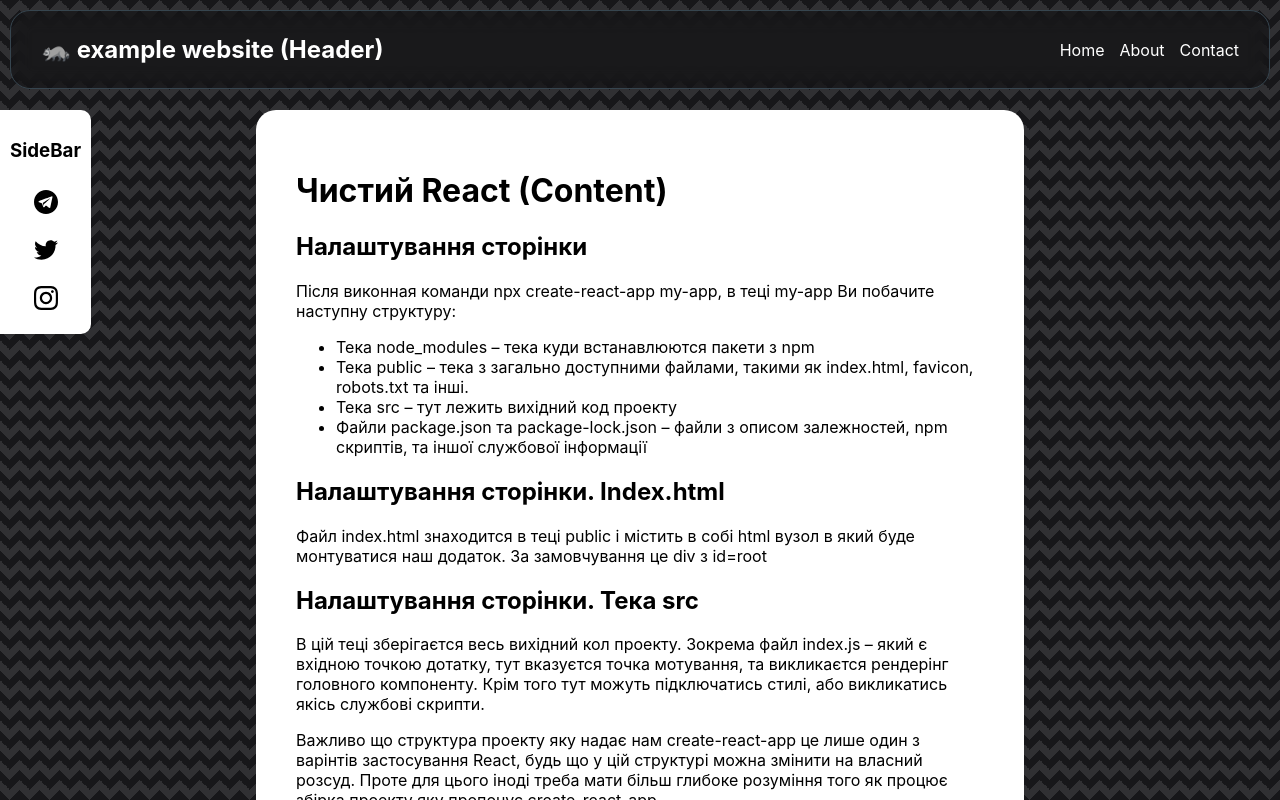
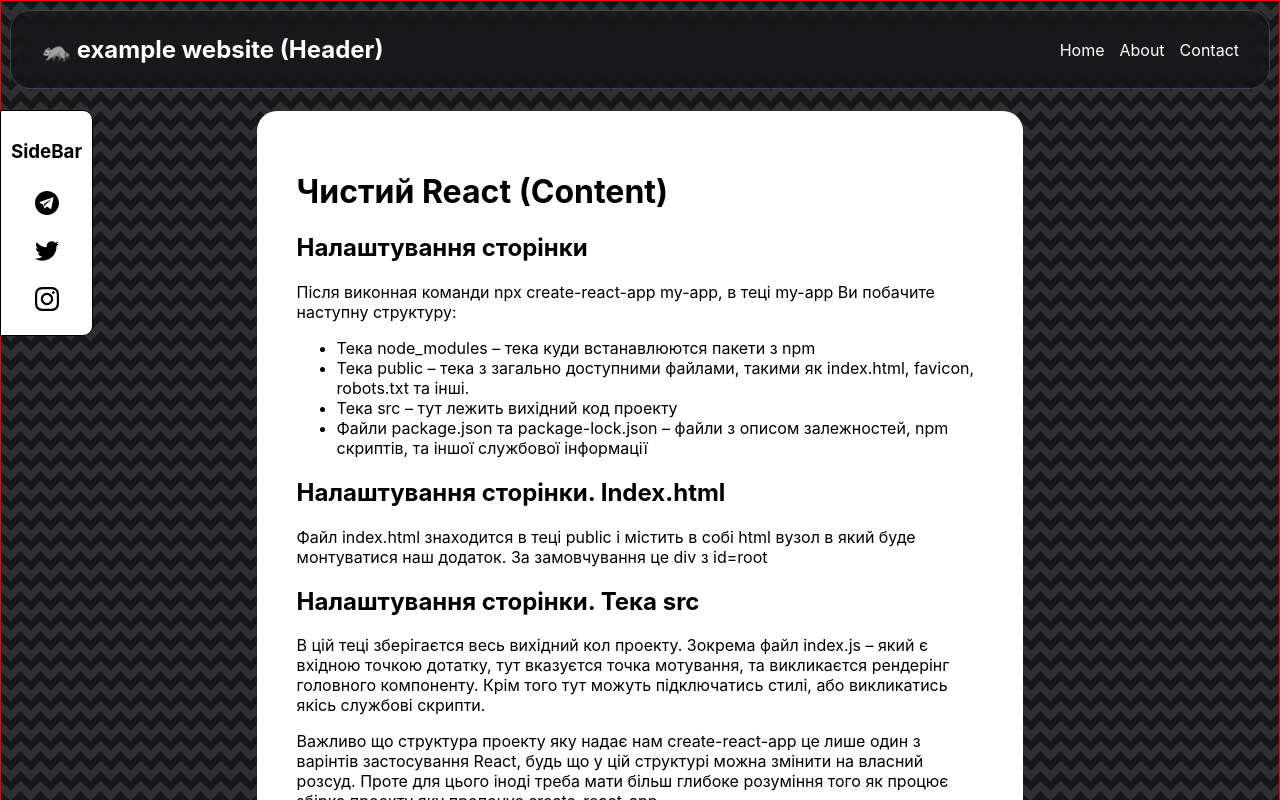
Before and after one commit to xlspring/react-9, a React (Create React App) app: page / in a window 1280 px wide. Shown: the top 800 px of the page. Built offline with nearby package versions, Linux system fonts and the light colour scheme.

Commit message:
Fixed Footer

```diff
--- a/src/index.css
+++ b/src/index.css
@@ -15,8 +15,9 @@ code {
 }
 
 .App {
-    display: flex;
-    flex-direction: column;
+    display: grid;
+
+    grid-auto-columns: 1fr;
 
     min-height: 100vh;
 }
--- a/src/styles/components/Content/index.css
+++ b/src/styles/components/Content/index.css
@@ -12,6 +12,7 @@ main {
   background-repeat: repeat;
   padding-top: 110px;
   padding-bottom: 30px;
+  border: 1px red solid;
 }
 
 .content-wrapper {
--- a/src/styles/components/Content/index.scss
+++ b/src/styles/components/Content/index.scss
@@ -22,6 +22,8 @@ main {
 
     padding-top: 110px;
     padding-bottom: 30px;
+
+    border: 1px red solid;
 }
 
 .content-wrapper {
--- a/src/styles/components/Footer/index.css
+++ b/src/styles/components/Footer/index.css
@@ -6,6 +6,7 @@ footer {
     color: white;
     display: block;
     align-self: flex-end;
+    justify-self: flex-end;
 }
 footer .column {
     display: flex;
--- a/src/styles/components/Footer/index.scss
+++ b/src/styles/components/Footer/index.scss
@@ -11,6 +11,7 @@ footer {
     display: block;
 
     align-self: flex-end;
+    justify-self: flex-end;
 
     .column {
         display: flex;
--- a/src/styles/components/SideBar/index.css
+++ b/src/styles/components/SideBar/index.css
@@ -8,6 +8,7 @@ aside {
   justify-content: center;
   align-items: center;
   border-radius: 0px 10px 10px 0px;
+  border: 1px black solid;
 }
 
 /*# sourceMappingURL=index.css.map */
--- a/src/styles/components/SideBar/index.scss
+++ b/src/styles/components/SideBar/index.scss
@@ -11,4 +11,5 @@ aside {
     align-items: center;
 
     border-radius: 0px 10px 10px 0px;
+    border: 1px black solid;
 }
```
Also changed, not shown: 2 other files (tests, documents, lock files or other folders). Lines whose indentation alone changed are shown as unchanged.
